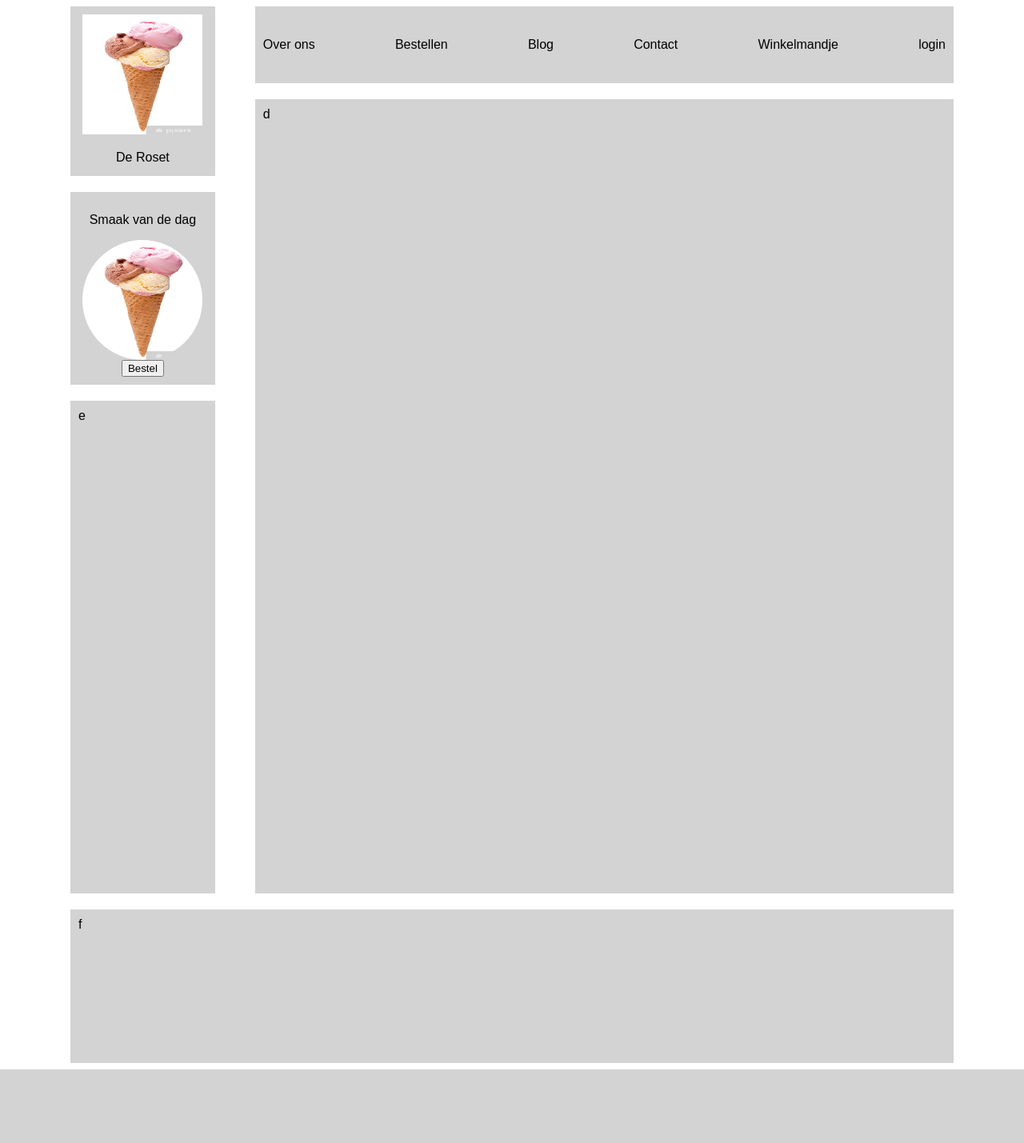
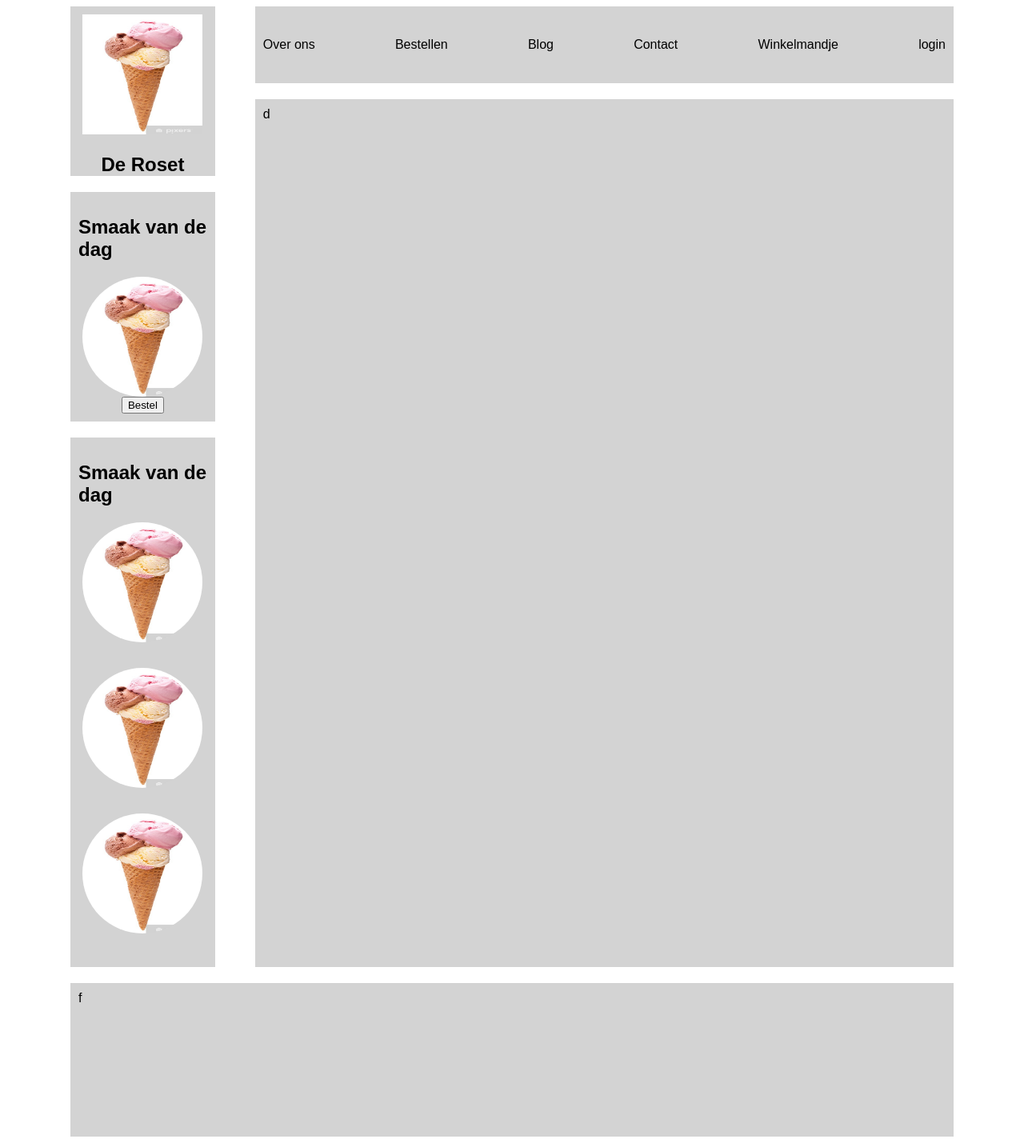
Before and after one commit to Hostitosti/De-Roset, a PHP site: page / in a window 1280 px wide. Shown: the whole page at 80% size. Before the commit the page ends 1337 px from the top, so only its background shows below. Run offline with PHP 8.4, Linux system fonts and the light colour scheme; some libraries are stand-ins or nearby versions.

Commit message:
bewerkingen

```diff
--- a/index.php
+++ b/index.php
@@ -1,6 +1,8 @@
 <?php
 require "connection.php";
 include "session.php";
+
+$sql = "SELECT * FROM products";
 ?>
 
 <!DOCTYPE html>
@@ -21,7 +23,7 @@ include "session.php";
             <div class="logo">
                 <img src="images/ijsjeTest.jpg" alt="logo" height="150px" width="150px">
             </div>
-            <p>De Roset</p>
+            <h2>De Roset</h2>
         </div>
         <div class="grid-item grid-item2">
             <a href="#">Over ons</a>
@@ -36,12 +38,17 @@ include "session.php";
             <a href="login.php">login</a>
         <?php } ?></div>
         <div class="grid-item grid-item3">
-            <p>Smaak van de dag</p>
+            <h2>Smaak van de dag</h2>
             <img src="images/ijsjeTest.jpg" alt="ijsje" width="150px" height="150px">
             <button>Bestel</button>
         </div>
         <div class="grid-item grid-item4">d</div>
-        <div class="grid-item grid-item5">e</div>
+        <div class="grid-item grid-item5">
+            <h2>Smaak van de dag</h2>
+            <img src="images/ijsjeTest.jpg" alt="ijsje" width="150px" height="150px">
+            <img src="images/ijsjeTest.jpg" alt="ijsje" width="150px" height="150px">
+            <img src="images/ijsjeTest.jpg" alt="ijsje" width="150px" height="150px">
+        </div>
         <div class="grid-item grid-item6">f</div>
     </div>
     <script src="https://kit.fontawesome.com/05147bc226.js" crossorigin="anonymous"></script>
--- a/style.css
+++ b/style.css
@@ -51,6 +51,7 @@ html {
 }
 .grid-item3 img{
     border-radius: 100px;
+    background-color: gray;
 }
 .grid-item4{
     grid-area: d;
@@ -58,6 +59,13 @@ html {
 }
 .grid-item5{
     grid-area: e;
+    align-items: center;
+    flex-direction: column;
+}
+.grid-item5 img{
+    border-radius: 100px;
+    background-color: gray;
+    margin-bottom: 2rem;
 }
 .grid-item6{
     grid-area: f;
```
Also changed, not shown: images/vanille-ijs.jpg (added).
